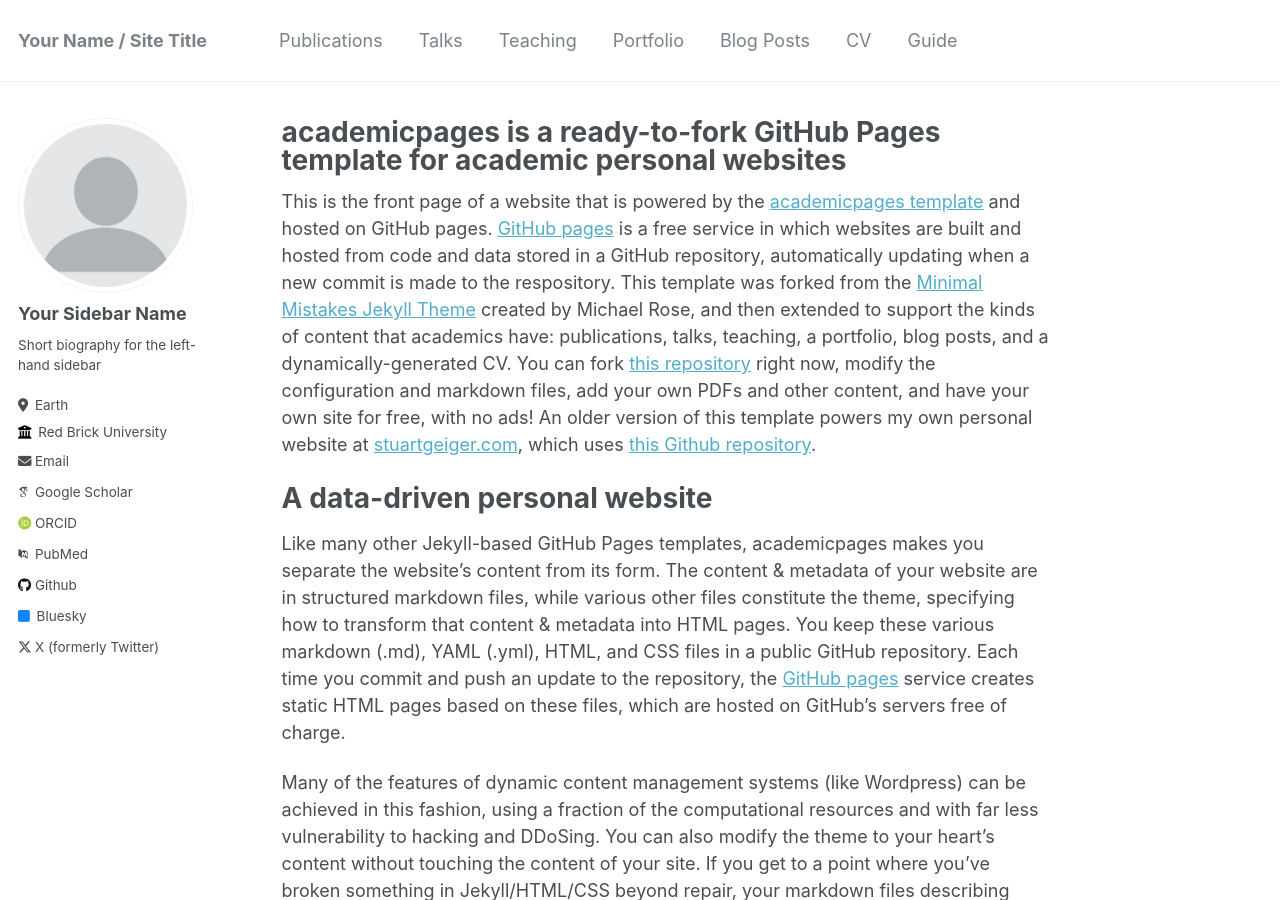
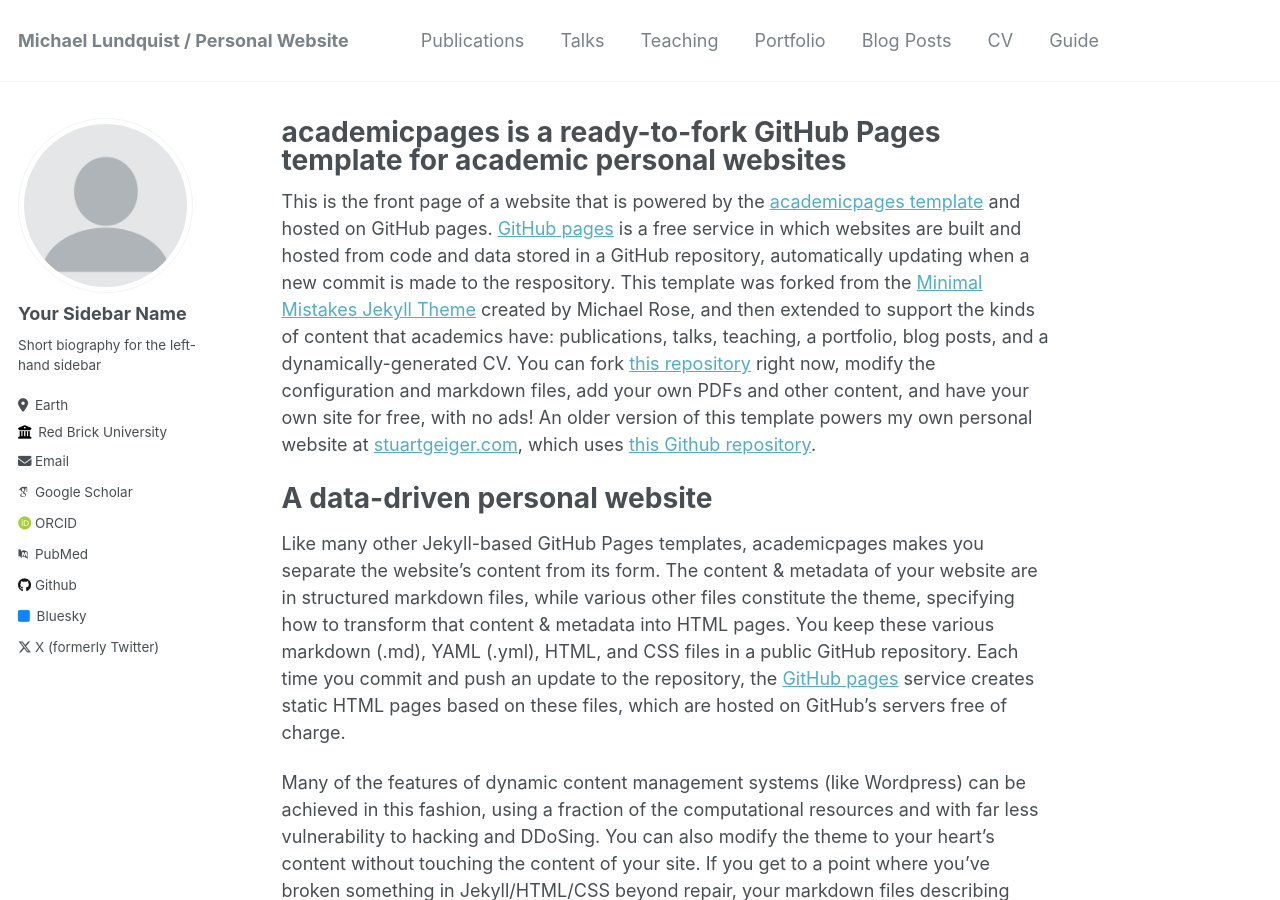
Before and after one commit to mlundqui/website-template, a Jekyll site: the page built from _pages/about.md, in a window 1280 px wide and 900 px high. Built offline with Jekyll 4.4.1, drawn with Linux system fonts in a browser that asks for light colours; some web fonts are replaced.

Commit message:
Update _config.yml

```diff
--- a/_config.yml
+++ b/_config.yml
@@ -8,11 +8,11 @@
 
 # Basic Site Settings
 locale                   : "en-US"
-title                    : "Your Name / Site Title"
+title                    : "Michael Lundquist / Personal Website"
 title_separator          : "-"
 name                     : &name "Your Name"
 description              : &description "personal description"
-url                      : https://academicpages.github.io # the base hostname & protocol for your site e.g. "https://mmistakes.github.io"
+url                      : https://mlundqui.me # the base hostname & protocol for your site e.g. "https://mmistakes.github.io"
 baseurl                  : "" # the subpath of your site, e.g. "/blog"
 repository               : "academicpages/academicpages.github.io"
 
```
